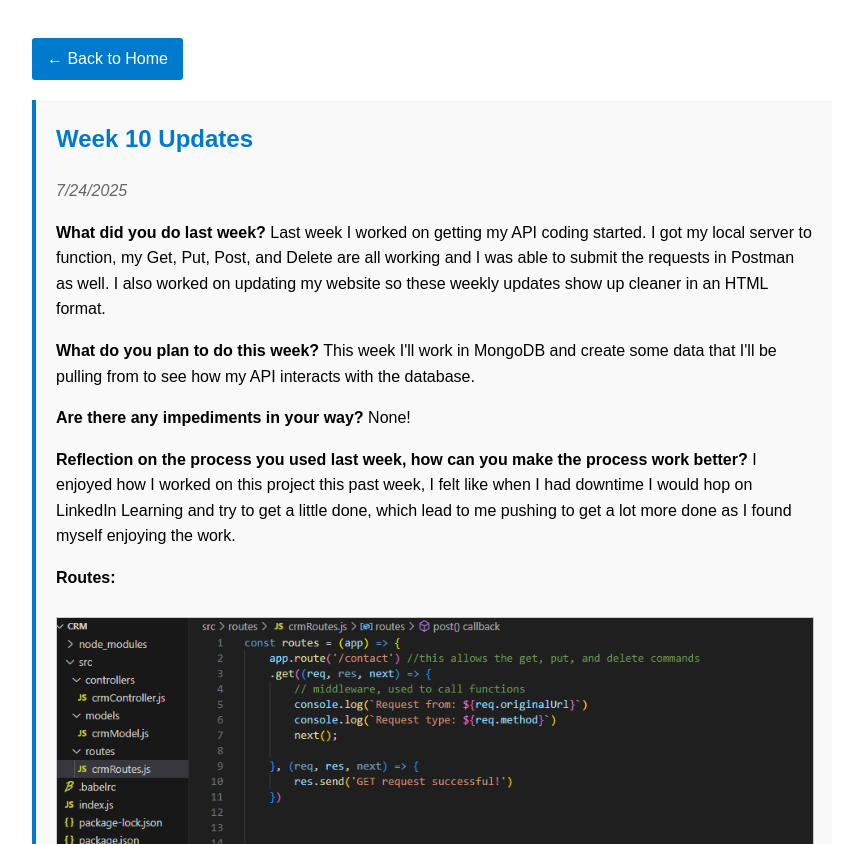
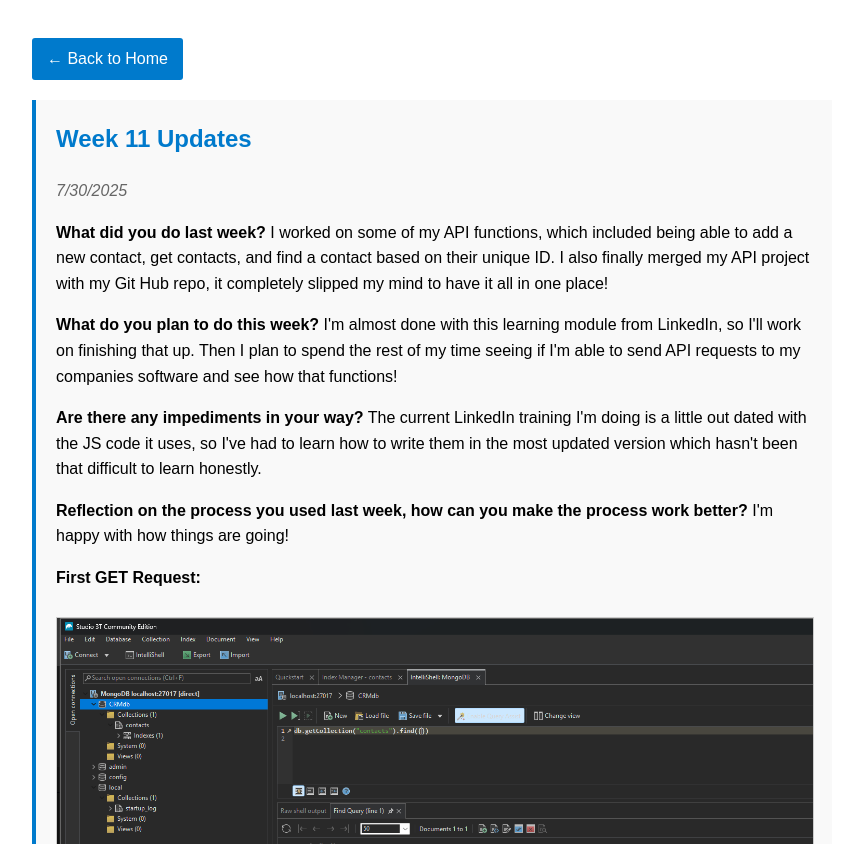
Before and after one commit to AnthonyK47/AkonAPI, a website: page git_website/weekly-updates.html in a window 1280 px wide. Shown: the part 108-952 px from the top of the page, without its empty margins (208-1053 px from the left). Drawn offline with Linux system fonts and the light colour scheme; files whose address does not match are found by name.

Commit message:
Week 11 updates

```diff
--- a/git_website/weekly-updates.html
+++ b/git_website/weekly-updates.html
@@ -47,6 +47,21 @@
     <h1>Weekly Project Updates</h1>
 
     <a href="index.html" class="back-link">← Back to Home</a>
+
+        <div class="week-section">
+        <h2>Week 11 Updates </h2>
+        <p class="date">7/30/2025</p>
+        <p><strong>What did you do last week?</strong> I worked on some of my API functions, which included being able to add a new contact, get contacts, and find a contact based on their unique ID. I also finally merged my API project with my Git Hub repo, it completely slipped my mind to have it all in one place!</p>
+        <p><strong>What do you plan to do this week?</strong> I'm almost done with this learning module from LinkedIn, so I'll work on finishing that up. Then I plan to spend the rest of my time seeing if I'm able to send API requests to my companies software and see how that functions! </p>
+        <p><strong>Are there any impediments in your way?</strong> The current LinkedIn training I'm doing is a little out dated with the JS code it uses, so I've had to learn how to write them in the most updated version which hasn't been that difficult to learn honestly. </p>
+        <p><strong>Reflection on the process you used last week, how can you make the process work better?</strong> I'm happy with how things are going! </p>
+
+        <p><strong>First GET Request:</strong></p>
+        <img src="igit_website/images/crmDB_first_contact.png" alt="Screenshot of my first get request" style="max-width: 100%; height: auto; border: 1px solid #ccc; margin: 10px 0;">
+
+        <p><strong>First POST Request:</strong></p>
+        <img src="git_website/images/local_host_post_request.png" alt="Screenshot of my first post request" style="max-width: 100%; height: auto; border: 1px solid #ccc; margin: 10px 0;">
+    </div>
 
     <div class="week-section">
         <h2>Week 10 Updates </h2>
```
Also changed, not shown: git_website/images/crmDB_first_contact.png (added), git_website/images/local_host_post_request.png (added).
